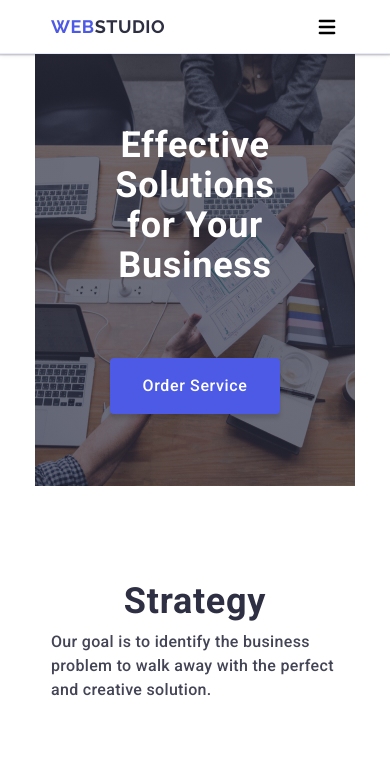
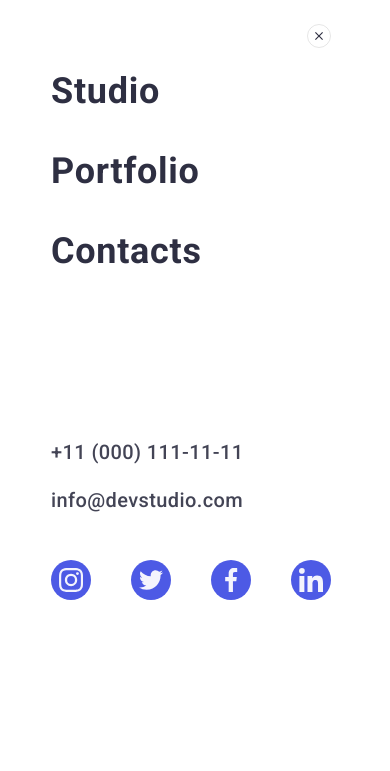
Before and after one commit to KaterynaKocheharova/goit-markup-hw-06, a plain HTML site: page index.html in a window 390 px wide. Both pictures are taken after a click on the button 327 px from the left and 26 px from the top of the page. Shown: the top 771 px of the page. Drawn offline with nearby package versions, Linux system fonts and the light colour scheme; a web font is replaced by a local one.

Commit message:
add js to open modal

```diff
--- a/index.html
+++ b/index.html
@@ -726,5 +726,6 @@
         </address>
       </div>
       </div>
+      <script src="./main.js"></script>
   </body>
 </html>
--- /dev/null
+++ b/main.js
@@ -0,0 +1,6 @@
+const modal = document.querySelector('.mobile-menu-modal-box');
+const burger = document.querySelector('.burger-button');
+
+burger.addEventListener('click', () => {
+  modal.classList.add('is-open');
+});
```
